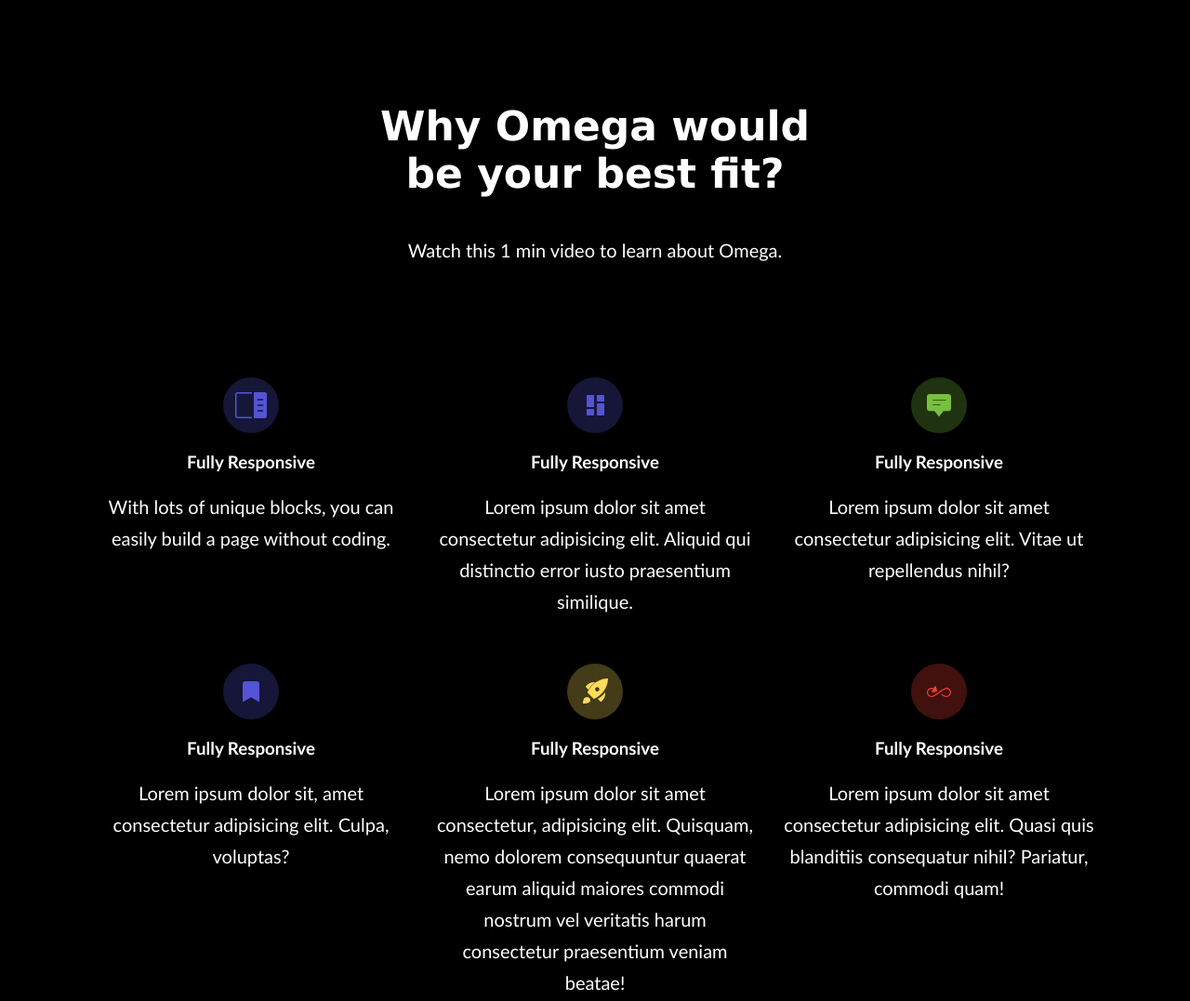
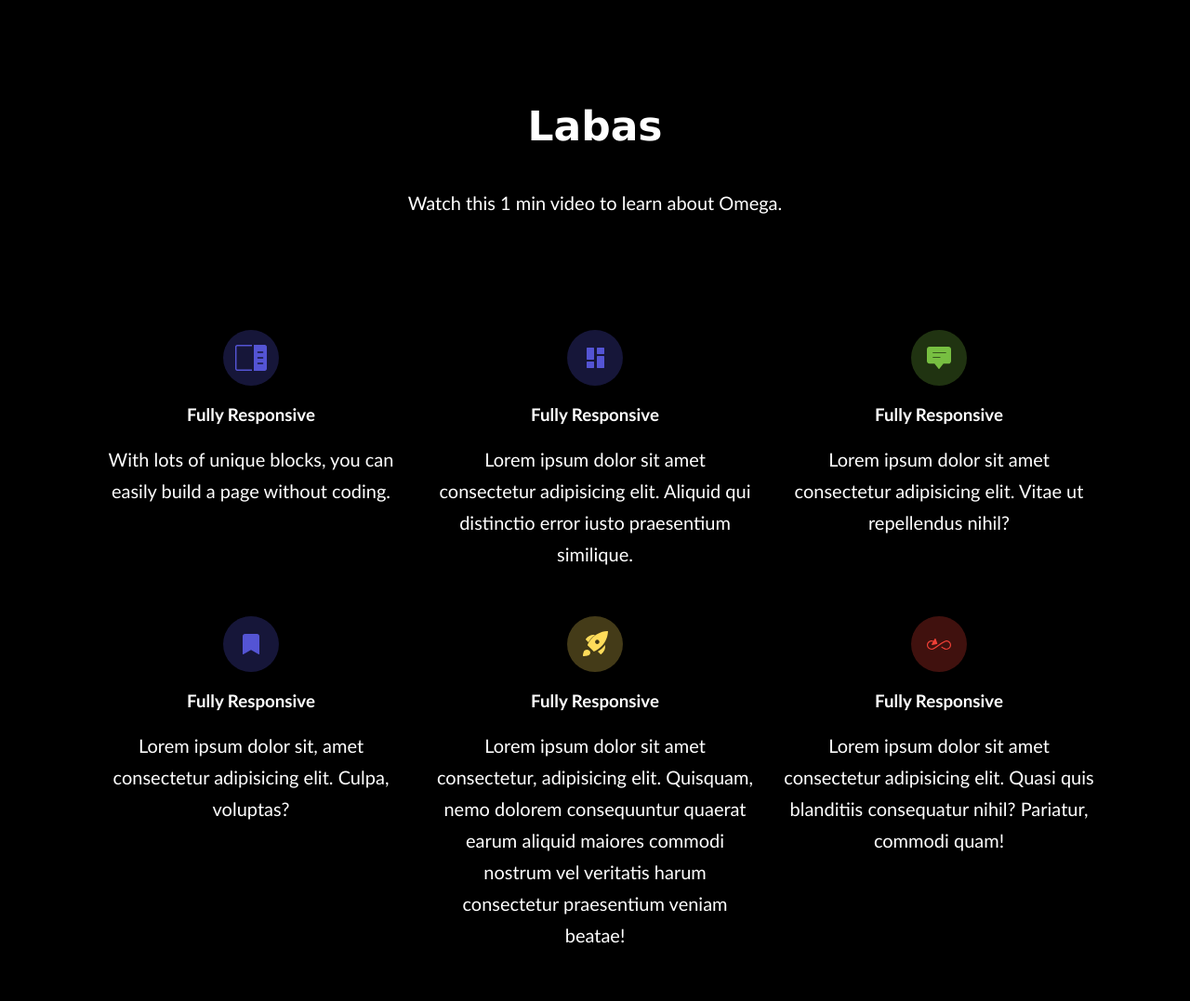
Before and after one commit to front-end-by-rimantas/42-grupe-portfolio, a website: page index.html in a window 1280 px wide. Shown: the top 1077 px of the page at 93% size. Drawn offline with Linux system fonts and the light colour scheme.

Commit message:
JS DOM intro

```diff
--- a/index.html
+++ b/index.html
@@ -18,16 +18,17 @@
 </head>
 
 <body>
+
     <!-- service-features: start -->
     <section class="container bg-black white">
         <div class="row">
             <div class="col-12 col-md-10 ml-md-1 col-lg-8 ml-lg-2 col-xl-6 ml-xl-3 center">
-                <h2 class="section-title">Why Omega would be your best fit?</h2>
+                <h2 id="service" class="section-title">Why Omega would be your best fit?</h2>
                 <p>Watch this 1 min video to learn about Omega.</p>
             </div>
         </div>
         <div class="row">
-            <div class="col-12 service-features">
+            <div id="features_list" class="col-12 service-features">
                 <div class="item">
                     <i class="icon" style="background-color: #5454D444;">
                         <svg xmlns="http://www.w3.org/2000/svg" width="34" height="28" viewBox="0 0 34 28" fill="none">
@@ -233,6 +234,8 @@
 
     <!-- footer: start -->
     <!-- footer: end -->
+
+    <script src="./js/pages/home.js" defer></script>
 </body>
 
 </html>
--- a/js/pages/home.js
+++ b/js/pages/home.js
@@ -1,6 +1,19 @@
 // IMPORT
 
 // EXECUTION
+
+/* service-features: start */
+
+const serviceDOM = document.getElementById('service');
+serviceDOM.innerText = 'Labas';
+serviceDOM.classList.add('bg-grey');
+serviceDOM.classList.remove('bg-grey');
+
+const featuresListDOM = document.getElementById('features_list');
+const serviceItemsDOM = featuresListDOM.querySelectorAll('.item > h3');
+console.log(serviceItemsDOM);
+
+/* service-features: end */
 
 /* header: start */
 /* header: end */
```
